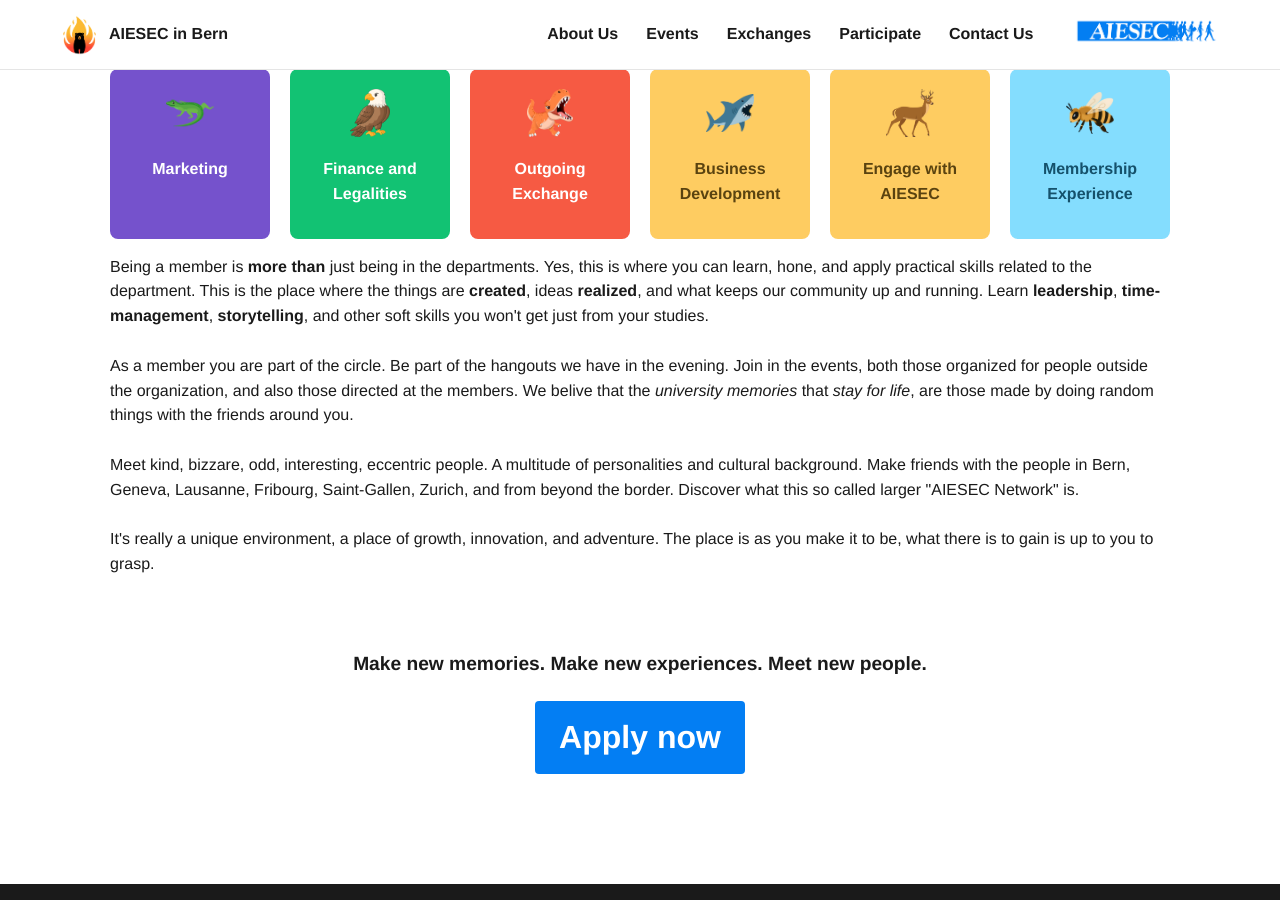
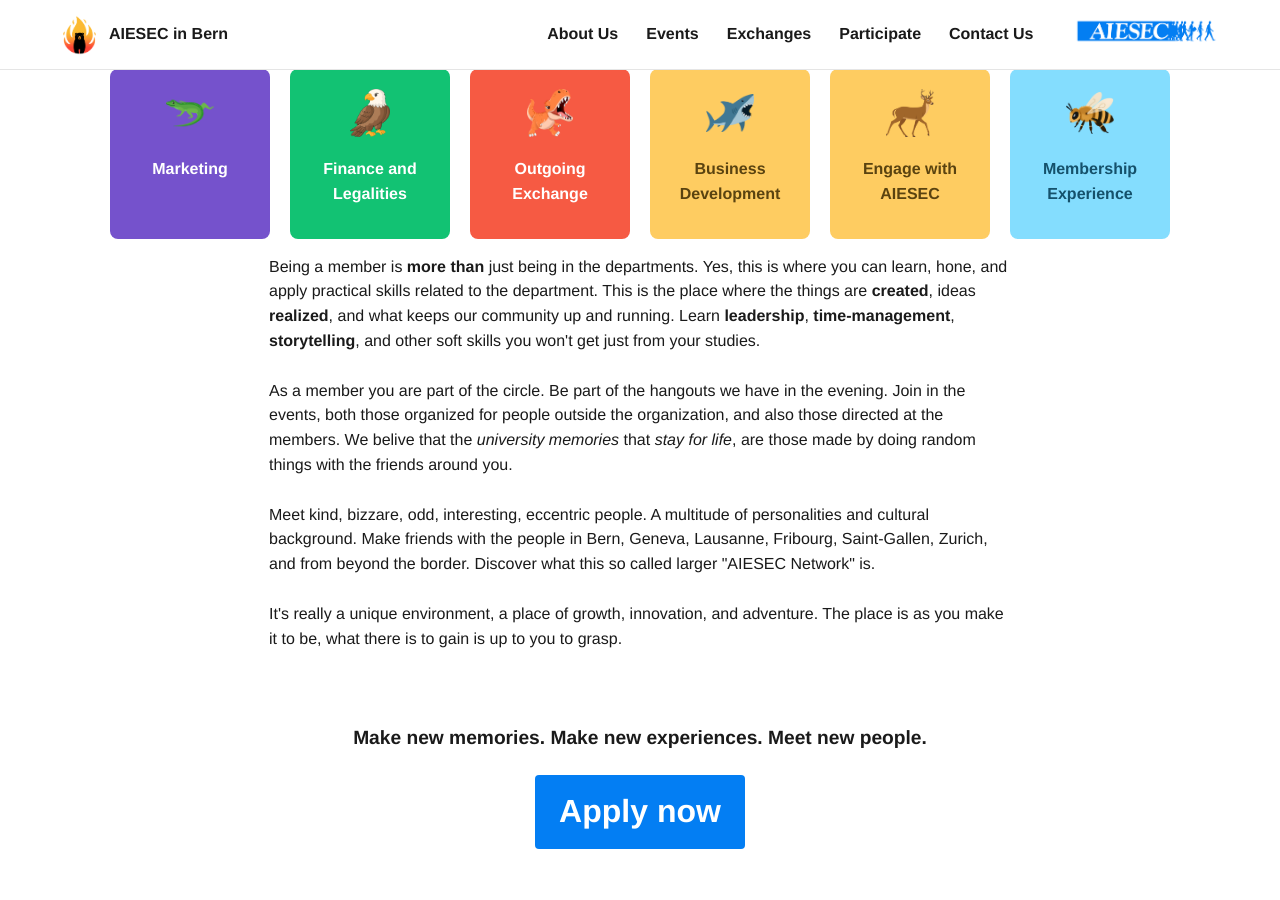
Before and after one commit to MiniGareth/aiesec-bern, a Jekyll site: the page built from participate/become-a-member.html, in a window 1280 px wide and 900 px high, scrolled down 438 px. Built offline with Jekyll 4.4.1, drawn with Linux system fonts in a browser that asks for light colours.

Commit message:
Changed formatting so Become a member page does not affect the other pages

```diff
--- a/assets/css/main.css
+++ b/assets/css/main.css
@@ -21,7 +21,23 @@
 }
 a { color: var(--color-primary); text-decoration: none; }
 img { max-width: 100%; display: block; }
-.container { max-width: 1100px; margin: 0 auto; padding: 0 20px; }
+.container {
+  max-width: 1100px; margin: 0 auto; padding: 0 20px;
+}
+.member-description {
+  display: flex;
+  flex-direction: column;
+  align-items: center;
+}
+.related-events { width: 100%; }
+
+.card-row {
+  display: flex;
+  flex-direction: row;
+  flex-wrap: wrap;
+  gap: 20px;
+  justify-content: flex-start;
+}
 
 /* ---------- Header / Navigation ---------- */
 .site-header {
@@ -260,6 +276,11 @@
   align-items: center;
 }
 
+.narrow-article{
+  max-width: 70%;
+
+}
+
 /* ============================================================
    RESPONSIVE (mobile-first equivalents)
    ============================================================ */
--- a/participate/become-a-member.html
+++ b/participate/become-a-member.html
@@ -51,7 +51,8 @@
   </div>
 </div>
 
-<article class="page container">
+<section class="member-description container">
+  <article class="narrow-article">
     <p>Being a member is <b>more than</b> just being in the departments. Yes, this is where you can learn, hone, and apply practical skills related
       to the department. This is the place where the things are <b>created</b>, ideas <b>realized</b>, and what keeps our community up and running. Learn <b>leadership</b>,
       <b>time-management</b>, <b>storytelling</b>, and other soft skills you won't get just from your studies.
@@ -66,6 +67,7 @@
       It's really a unique environment, a place of growth, innovation, and adventure. The place is as you make it to be, what there is to gain is up to you to grasp.
     </p>
   </article>
+</section>
 
 <section class="closing-motivation container">
   <div class="motivation-lines">
```
Lines whose indentation alone changed are shown as unchanged.
